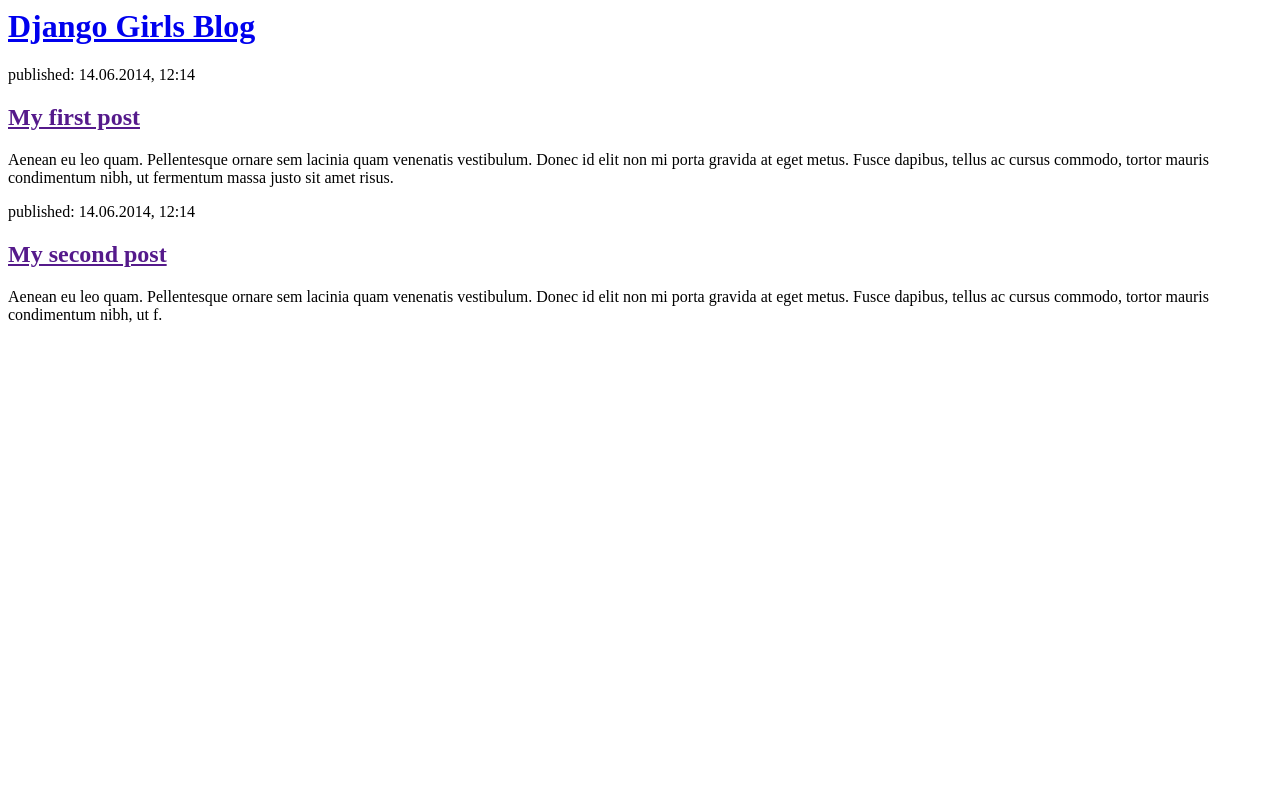
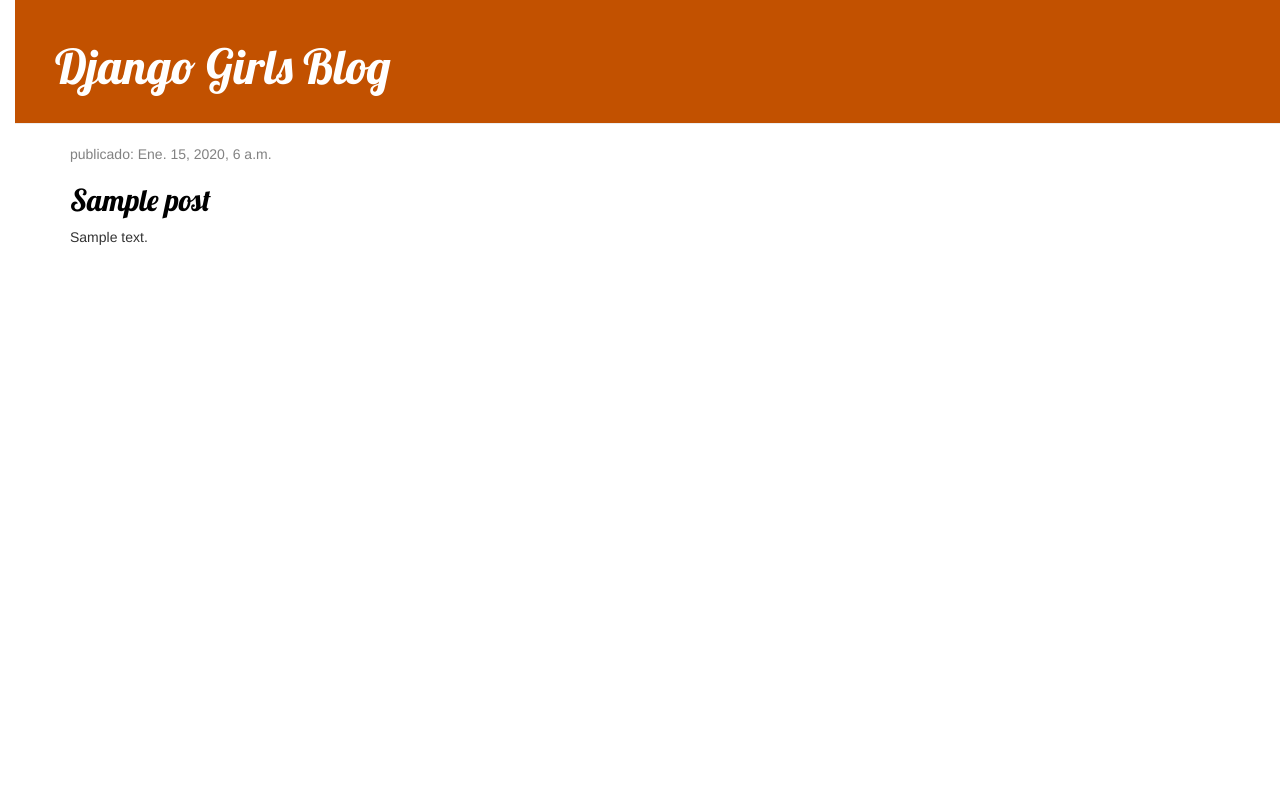
Before and after one commit to ctineo/my-first-blog, a Django app: page / in a window 1280 px wide. Run offline with Django 3.2, Linux system fonts and the light colour scheme; tables that the repository leaves empty hold one stand-in row (values such as "Sample post"); some libraries are stand-ins or nearby versions.

Commit message:
se agregan estilos css al blig

```diff
--- /dev/null
+++ b/blog/static/css/blog.css
@@ -0,0 +1,55 @@
+body {
+    padding-left: 15px;
+}
+
+h1 a, h2 a {
+     color: #C25100;
+     font-family: 'Lobster';
+}
+
+.page-header {
+    background-color: #C25100;
+    margin-top: 0;
+    padding: 20px 20px 20px 40px;
+}
+
+.page-header h1, .page-header h1 a, .page-header h1 a:visited, .page-header h1 a:active {
+    color: #ffffff;
+    font-size: 36pt;
+    text-decoration: none;
+}
+
+.content {
+    margin-left: 40px;
+}
+
+h1, h2, h3, h4 {
+    font-family: 'Lobster', cursive;
+}
+
+.date {
+    color: #828282;
+}
+
+.save {
+    float: right;
+}
+
+.post-form textarea, .post-form input {
+    width: 100%;
+}
+
+.top-menu, .top-menu:hover, .top-menu:visited {
+    color: #ffffff;
+    float: right;
+    font-size: 26pt;
+    margin-right: 20px;
+}
+
+.post {
+    margin-bottom: 70px;
+}
+
+.post h2 a, .post h2 a:visited {
+    color: #000000;
+}
--- a/blog/templates/blog/post_list.html
+++ b/blog/templates/blog/post_list.html
@@ -1,22 +1,33 @@
+{% load static %}
 <html>
     <head>
+	    <link rel="stylesheet" href="//maxcdn.bootstrapcdn.com/bootstrap/3.2.0/css/bootstrap.min.css">
+	    <link rel="stylesheet" href="//maxcdn.bootstrapcdn.com/bootstrap/3.2.0/css/bootstrap-theme.min.css">
+	    <link href="//fonts.googleapis.com/css?family=Lobster&subset=latin,latin-ext" rel="stylesheet" type="text/css">
+	    <link rel="stylesheet" href="{% static 'css/blog.css' %}">
+
         <title>Django Girls blog</title>
     </head>
     <body>
-        <div>
-            <h1><a href="/">Django Girls Blog</a></h1>
+	    <div class="page-header">
+		    <h1><a href="/">Django Girls Blog</a></h1>
+	    </div>
+
+<div class="content container">
+    <div class="row">
+        <div class="col-md-8">
+            {% for post in posts %}
+                <div class="post">
+                    <div class="date">
+                        <p>publicado: {{ post.published_date }}</p>
+                    </div>
+                    <h2><a href="">{{ post.title }}</a></h2>
+                    <p>{{ post.text|linebreaksbr }}</p>
+                </div>
+            {% endfor %}
         </div>
+    </div>
+</div>
 
-        <div>
-            <p>published: 14.06.2014, 12:14</p>
-            <h2><a href="">My first post</a></h2>
-            <p>Aenean eu leo quam. Pellentesque ornare sem lacinia quam venenatis vestibulum. Donec id elit non mi porta gravida at eget metus. Fusce dapibus, tellus ac cursus commodo, tortor mauris condimentum nibh, ut fermentum massa justo sit amet risus.</p>
-        </div>
-
-        <div>
-            <p>published: 14.06.2014, 12:14</p>
-            <h2><a href="">My second post</a></h2>
-            <p>Aenean eu leo quam. Pellentesque ornare sem lacinia quam venenatis vestibulum. Donec id elit non mi porta gravida at eget metus. Fusce dapibus, tellus ac cursus commodo, tortor mauris condimentum nibh, ut f.</p>
-        </div>
-    </body>
+</body>
 </html>
--- a/blog/views.py
+++ b/blog/views.py
@@ -1,4 +1,9 @@
 from django.shortcuts import render
 
+from django.utils import timezone
+
+from .models import Post
+
 def post_list(request):
-    return render(request, 'blog/post_list.html', {})
+    posts = Post.objects.filter(published_date__lte=timezone.now())
+    return render(request, 'blog/post_list.html', {'posts': posts})
```
